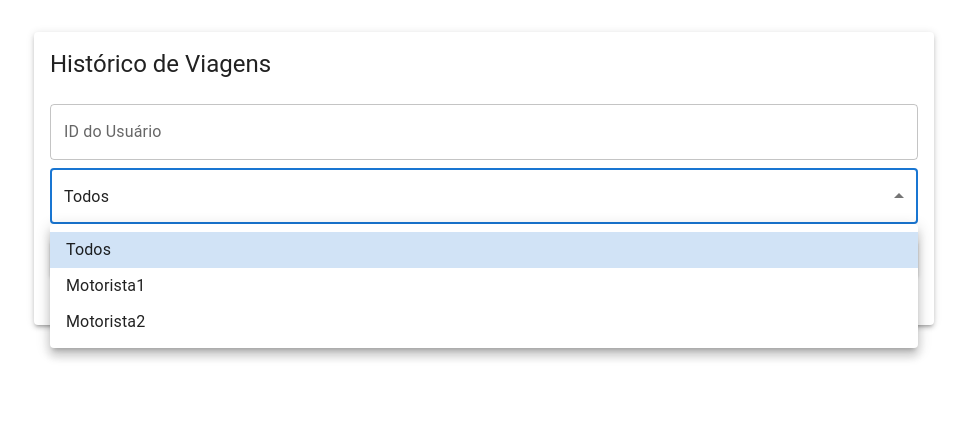
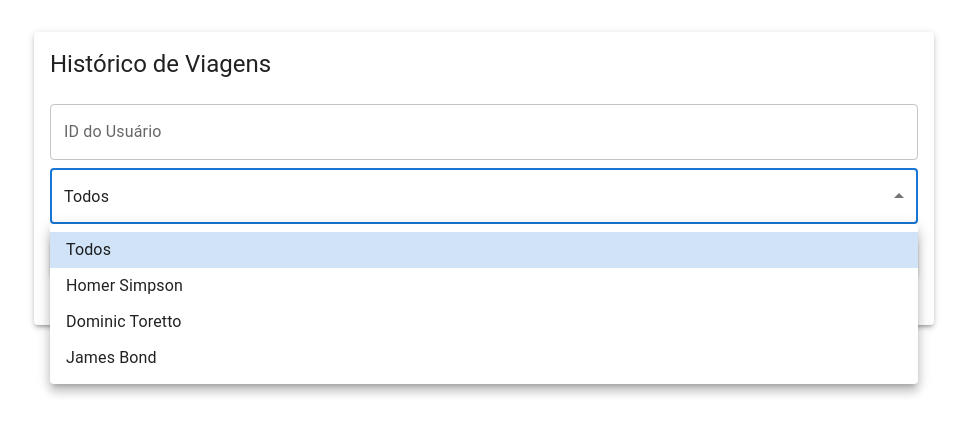
Before and after one commit to pllsg96/dashline, a React (Vite) app in the folder frontend/: page /history in a window 1280 px wide. Both pictures are taken after a click on the element "Todos". Shown: the top 434 px of the page, without its empty margins (156-1123 px from the left). Built offline with nearby package versions, Linux system fonts and the light colour scheme.

Commit message:
fix: change select options at history

```diff
--- a/frontend/src/components/TripHistory.tsx
+++ b/frontend/src/components/TripHistory.tsx
@@ -83,8 +83,9 @@ function convertSecondsToTime(secondsString) {
           margin="normal"
         >
           <MenuItem value="Todos">Todos</MenuItem>
-          <MenuItem value="Motorista1">Motorista1</MenuItem>
-          <MenuItem value="Motorista2">Motorista2</MenuItem>
+          <MenuItem value="1">Homer Simpson</MenuItem>
+          <MenuItem value="2">Dominic Toretto</MenuItem>
+          <MenuItem value="3">James Bond</MenuItem>
         </Select>
         <Button
           fullWidth
```
